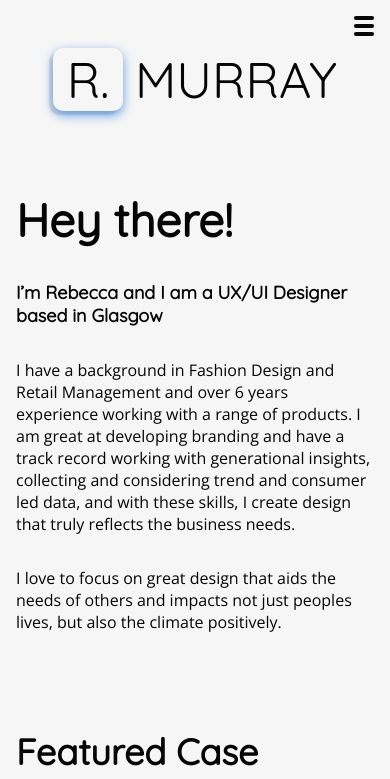
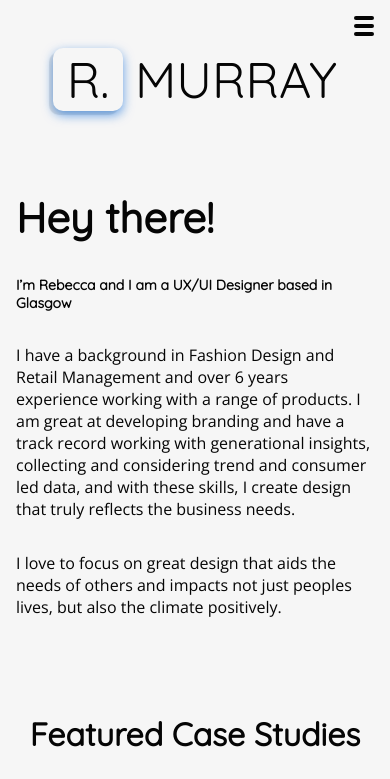
Before and after one commit to Garee/rebeccamurray.work, a Next.js app: page / in a window 390 px wide. Shown: the top 779 px of the page. Built offline with nearby package versions, Linux system fonts and the light colour scheme.

Commit message:
fix: reduce font size

```diff
--- a/styles/globals.css
+++ b/styles/globals.css
@@ -57,19 +57,19 @@ a:hover {
 
 h1 {
     font-family: var(--heading-font-family);
-    font-size: 54px;
+    font-size: 50px;
     padding-bottom: 2rem;
 }
 
 h2 {
     font-family: var(--heading-font-family);
-    font-size: 44px;
+    font-size: 40px;
     padding-bottom: 2rem;
 }
 
 h3 {
     font-family: var(--heading-font-family);
-    font-size: 24px;
+    font-size: 20px;
     padding-bottom: 2rem;
 }
 
@@ -79,14 +79,14 @@ ul {
 
 @media only screen and (max-width: 960px) {
     h1 {
-        font-size: 46px;
+        font-size: 42px;
     }
 
     h2 {
-        font-size: 36px;
+        font-size: 32px;
     }
 
     h3 {
-        font-size: 18px;
+        font-size: 14px;
     }
 }
```
